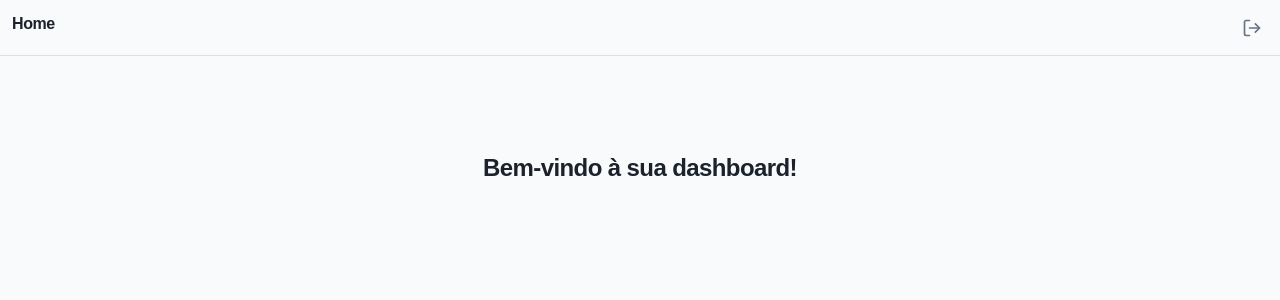
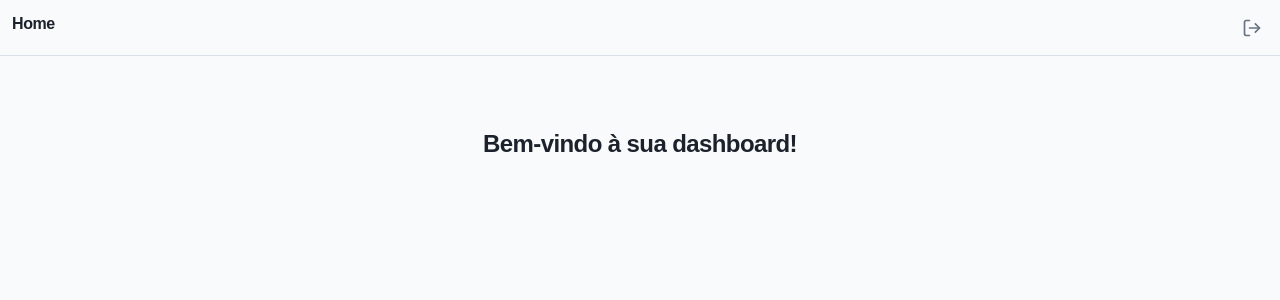
Before and after one commit to delcioleonardorofino/MthWeb_fork, a Next.js app: page /home in a window 1280 px wide. Shown: the top 300 px of the page. Built offline with nearby package versions, Linux system fonts and the light colour scheme; a web font is replaced by a local one.

Commit message:
Atualizar o page.tsx

```diff
--- a/app/home/page.tsx
+++ b/app/home/page.tsx
@@ -7,7 +7,7 @@ export default function HomePage() {
             <h2 className='text-md'>Home</h2>
             <LogoutButton />
         </div>
-        <div className='flex justify-center align-center h-screen mt-24'>
+        <div className='flex justify-center align-center h-screen mt-18'>
             <h1 className='text-2xl font-bold tracking-tight text-foreground sm:text-2xl'>
                 Bem-vindo à sua dashboard!
             </h1>
```
